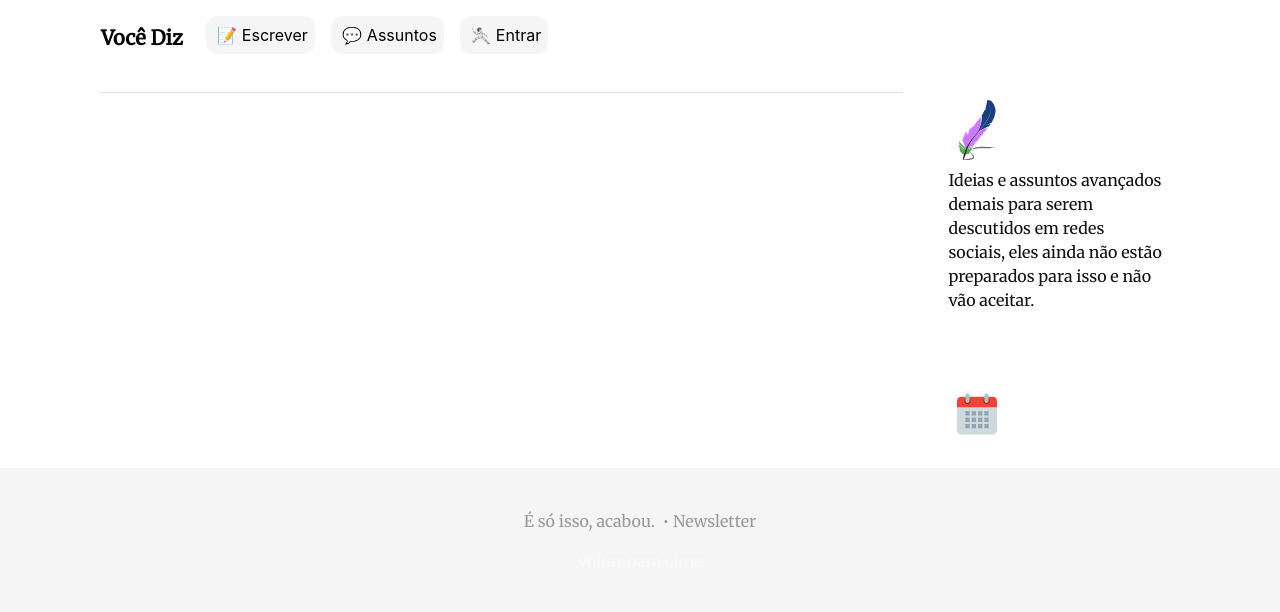
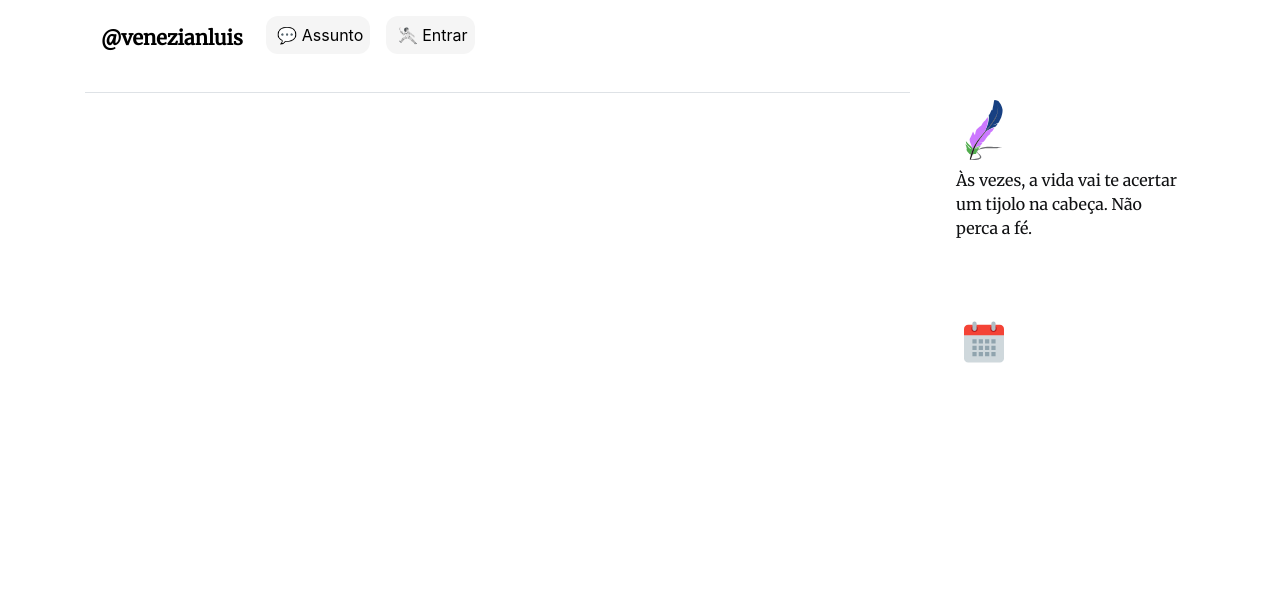
Before and after one commit to luisvenezian/blog-venezianluis, a Django app: page / in a window 1280 px wide. Shown: the top 612 px of the page. Run offline with Django 3.2, Linux system fonts and the light colour scheme; data that the repository does not hold is empty; some libraries are stand-ins or nearby versions.

Commit message:
volta a ser só um centro de postagens: time is short

```diff
--- a/Blog/blog/static/blog/js/ajax-gostar.js
+++ b/Blog/blog/static/blog/js/ajax-gostar.js
@@ -88,7 +88,7 @@ function comentar(post_id){
         data: { comentario: comentario, post_id: post_id}
        })
 
-    //location.reload();
+    location.reload();
 
 
 
--- a/Blog/blog/templates/base.html
+++ b/Blog/blog/templates/base.html
@@ -6,9 +6,7 @@
     <meta name="viewport" content="width=device-width, initial-scale=1, shrink-to-fit=no">
     <meta name="description" content="Noticiario de qualidade">
     <meta name="author" content="Luis Felipe Antunes Venezian">
-
-    <title>Você Diz</title>
-
+    <title>@vl ~</title>
     <!-- CSS only -->
     <link href="{% static 'blog/bootstrap.css' %}" rel="stylesheet">
 
@@ -32,18 +30,12 @@
         <ul class="navbar-nav d-navbar-nav flex-row">
           <li class="nav-item">
             <a class="nav-link p-2" href="/">
-              <div class="titulo-menu">Você Diz</div>
-            </a>
-          </li>
-          <li class="nav-item">
-            <a class="nav-link p-2" href="{% url 'blog:escrever'%}">
-              <div class="item-menu">&nbsp;&#x1F4DD; Escrever</div>
+              <div class="titulo-menu">@venezianluis</div>
             </a>
           </li>
           <li class="nav-item">
             <div class="dropdown nav-link p-2">
-              <div class="dropbtn item-menu">&nbsp;&#x1F4AC; Assuntos</div>
-
+              <div class="dropbtn item-menu">&nbsp;&#x1F4AC; Assunto</div>
               <div class="dropdown-content">
                 {% for assunto in menu %}
                   <a class="" href="{% url 'blog:menu' assunto|lower %}">
@@ -55,10 +47,10 @@
           </li>
           {% if autenticado %}
           <li class="nav-item">
-            <a class="nav-link p-2" href="{% url 'blog:login'%}">
-              <div class="item-menu">&nbsp;&#x1F93A; Perfil</div>
+            <a class="nav-link p-2" href="{% url 'blog:escrever'%}">
+              <div class="item-menu">&nbsp;&#x1F4DD; Escrever</div>
             </a>
-          <li class="nav-item">
+          </li>
           {% endif %}
           <li class="nav-item">
             {% if not autenticado %}
@@ -83,7 +75,7 @@
 
     <!-- LAYOUT LATERAL -->
     <div class="container">
-      <main role="main" class="container">
+      <main role="main">
         <div class="row">
           <div class="col-md-9 blog-main">
             <h3 class="pb-3 mb-4 font-italic border-bottom"></h3>
@@ -102,7 +94,7 @@
                 height="60"
                 width="40"/>
               </a>
-              <p class="">Ideias e assuntos avançados demais para serem descutidos em redes sociais, eles ainda não estão preparados para isso e não vão aceitar. </p>
+              <p class="">Às vezes, a vida vai te acertar um tijolo na cabeça. Não perca a fé.</p>
             </div>
 
             <div class="p-3">
@@ -115,7 +107,7 @@
               </a>
               <ol class="list-unstyled mb-0">
               {% for data in linha_do_tempo %}
-                <li><a class="item-menu-lateral" href="#">{{data}}</a></li>
+                <li><a class="item-menu-lateral" href="{% url 'blog:filtro' data|lower %}">{{data}}</a></li>
               {% endfor %}
               </ol>
             </div>
@@ -123,12 +115,5 @@
         </div><!-- /.row -->
       </main><!-- /.container -->
     </div><!-- FIM LAYOUT LATERAL -->
-    <footer class="blog-footer">
-        <p><font title="Boa sorte!">É só isso, acabou.</font>  &nbsp;&bull;
-        <a style="text-decoration: none; color: #999;" href="{%url 'blog:assinatura'%}">Newsletter</a></p>
-        <p>
-          <a href="#" class="text-light">Voltar para cima</a>
-        </p>
-    </footer>
   </body>
 </html>
--- a/Blog/blog/templates/home.html
+++ b/Blog/blog/templates/home.html
@@ -16,6 +16,7 @@
       {{post.conteudo|safe}}
 
       {% if autenticado %}
+      <!--
       <div id="{{post.id}}">
 
         <font id="gostaram" class="blog-post-meta">{{post.quantos_gostaram}}</font><font class="blog-post-meta"> Pessoas gostaram.</font>
@@ -30,22 +31,24 @@
               {% endfor %}">
                 <a class="gostar" id="{{post.id}}" data-postid="{{post.id}}" type="button">&#x1F44D;&nbsp;Gostar</a>
               </div>
+
               &nbsp;
               <div class="p-2 item-menu text-center">
                 <a id="btn-comentario" data-postid="{{post.id}}" onclick="ver_comentario({{post.id}});" type="button">&#x1F5E3;&nbsp;Comentários</a>
               </div>
-          </div><!-- FIM LINHA -->
+
+          </div>
 
           <div id="comentarios{{post.id}}">
-            <!--
+
             <div id="comentario1" class="d-flex p-2">
               <div style="margin-left: 10%;" class="p-2">
                 <img style="float:left;"src="../{{post.autor.pic}}" class="rounded-circle" alt="perfil" width="40" height="40">
               </div>
               <div class="p-2 comentario"><font style="color: grey; font-size: 10px;">[Jul 27 8:38 PM] &bull;</font> Sinceramente eu achei esse post uma merda, para de passar vergonha na internet assim moleque! </div>
             </div>
-            -->
-          </div> <!-- FIM COMENTÁRIOS -->
+
+          </div>
           <div id="comentar{{post.id}}" style="display:none;">
             <div id='gravar' class='d-flex p-2'>
               <div style='' class='p-2'>
@@ -59,11 +62,12 @@
                 onclick="comentar({{post.id}});"  class='item-menu' type='button'>&#x1F5E3;&nbsp;Enviar</a>
               </div>
             </div>
-          </div> <!-- FIM COMENTAR -->
+          </div>
 
-        </div> <!-- FIM CONTAINER DOS COMENTÁRIOS -->
+        </div>
 
       </div>
+      -->
       {% endif %}
     </div><!-- FIM POST -->
   {% endfor %}
--- a/Blog/blog/templates/login.html
+++ b/Blog/blog/templates/login.html
@@ -12,8 +12,6 @@
       <br>
       <button class="btn btn-lg btn-primary btn-block" type="submit">Entrar</button>
       <p class="mt-5 mb-3 text-muted">Aborde qualquer assunto com inteligência, trabalhe com imparcialidade e então vai ser muito bom poder ler suas histórias.</p>
-      <p class="mt-5 mb-3 text-muted">Não é usuário?</p>
-      <a class="p-2 item-menu" href="{% url 'blog:cadastro'%}">Cadastre-se!</a>
     </form>
   <br>
 {% endblock %}
--- a/Blog/blog/urls.py
+++ b/Blog/blog/urls.py
@@ -8,11 +8,12 @@ urlpatterns = [
     path('cv/', views.cv),
     path('assinatura/', views.assinatura, name = 'assinatura'),
     path('menu/<str:assunto>', views.home_page, name = 'menu'),
+    path('filtro/<str:mes>', views.home_page, name = 'filtro'),
     path('login/', views.login, name = 'login'),
     path('logout/', views.logout, name = 'logout'),
-    path('cadastro/', views.cadastro, name = 'cadastro'),
+    #path('cadastro/', views.cadastro, name = 'cadastro'),
     path('escrever/', views.escrever, name = 'escrever'),
-    path('gostar/', views.gostar, name = 'gostar'),
-    path('comentarios/', views.comentarios, name = 'comentarios'),
-    path('comentar/', views.comentar, name = 'comentar'),
+    #path('gostar/', views.gostar, name = 'gostar'),
+    #path('comentarios/', views.comentarios, name = 'comentarios'),
+    #path('comentar/', views.comentar, name = 'comentar'),
 ]
--- a/Blog/blog/views.py
+++ b/Blog/blog/views.py
@@ -7,7 +7,7 @@ from django.contrib import messages
 
 
 # Create your views here.
-def home_page(request, assunto = False):
+def home_page(request, assunto = False, mes = False):
 
     dados = {
         "posts": Post.objects.order_by('-dt_postagem')
@@ -18,6 +18,12 @@ def home_page(request, assunto = False):
             dados.update({"posts" : dados['posts'].filter(assunto = Assunto.objects.get(assunto__iexact = assunto).id)})
         except:
             dados.update({"except" : True})
+    elif mes:
+        try:
+            dados.update({"posts" : dados['posts'].filter(assunto = Assunto.objects.get(assunto__iexact = assunto).id)})
+        except:
+            dados.update({"except" : True})
+
     if not dados['posts']:
         dados.update({"posts": Post.objects.order_by('-dt_postagem')})
 
@@ -103,7 +109,7 @@ def escrever(request):
     context = {'form': p}
     return render(request, "escrever.html", context)
 
-
+'''
 def gostar(request):
 
     if request.is_ajax and request.method == "GET":
@@ -182,3 +188,5 @@ def comentar(request):
             return HttpResponse("Post Id: " + str(post_id) + "\nComentario: " + str(comentario) + "\nAutor Id:" + str(autor_id) + "\nErro: " + str(e))
 
         return HttpResponse("Comentário registrado com sucesso!")
+
+'''
```
Also changed, not shown: Blog/blog/templates/cadastro.html (deleted, +0 -10 lines), Blog/blog/static/blog/as.svg (added).
